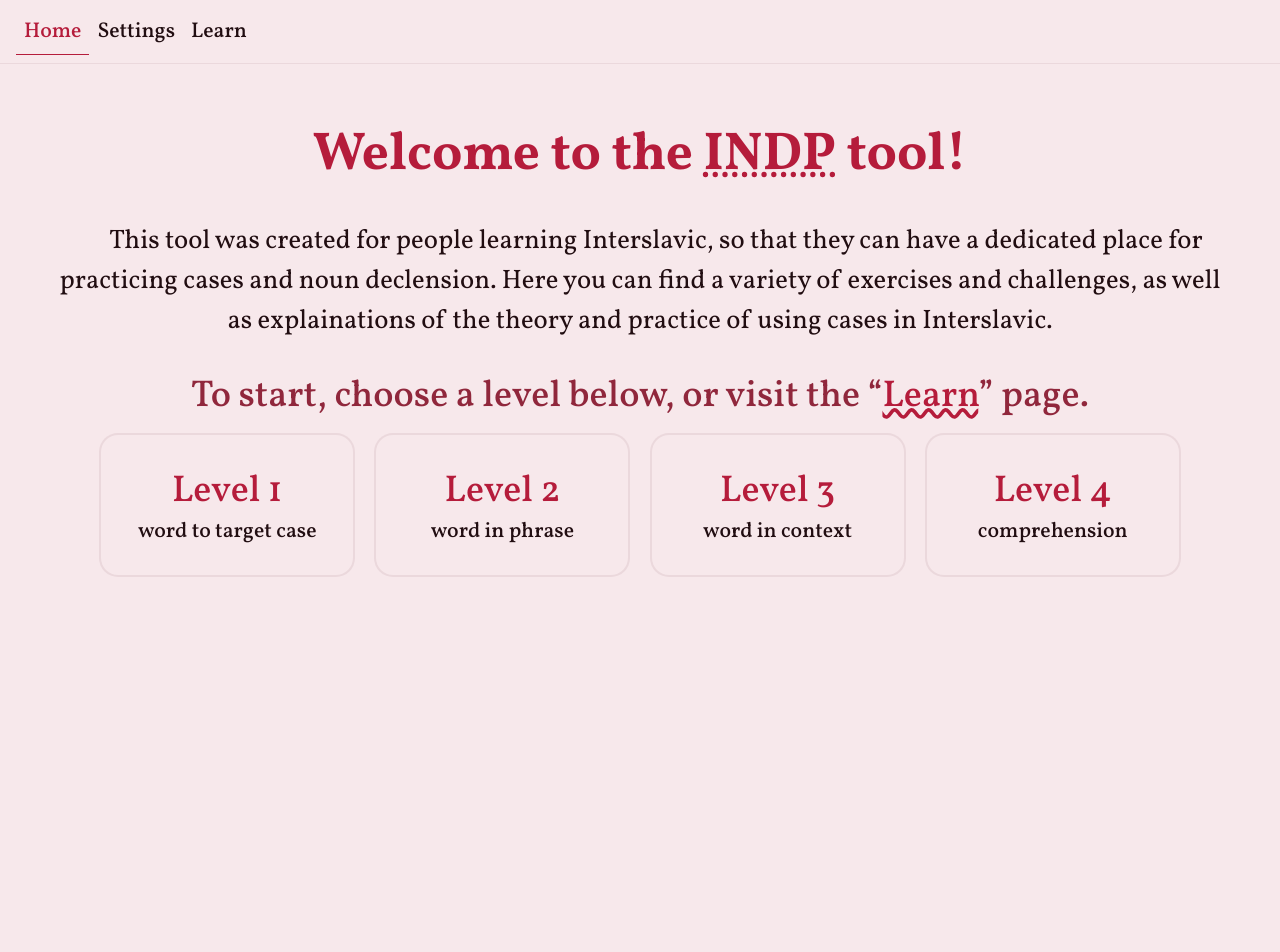
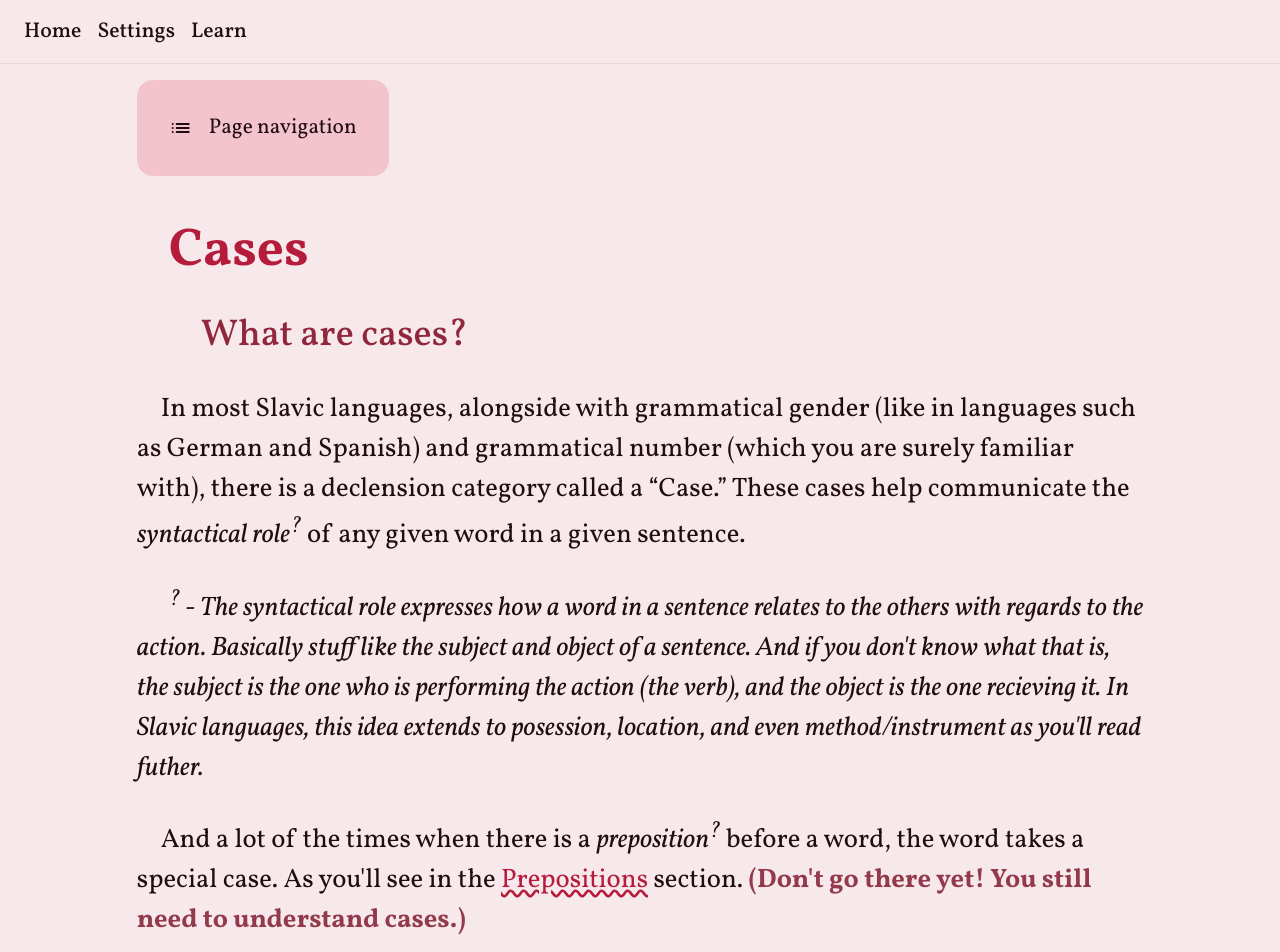
Before and after one commit to amsuu/INDP, an Angular app: page /learn/theory in a window 1280 px wide. Before the commit this address led to /#/home. Shown: the top 952 px of the page. Before the commit the page ends 800 px from the top, so only its background shows below. Built offline with nearby package versions, Linux system fonts and the light colour scheme.

Commit message:
reopen #32

```diff
--- a/src/app/app-routing.module.ts
+++ b/src/app/app-routing.module.ts
@@ -19,7 +19,7 @@ const routes: Routes = [
 ];
 
 @NgModule({
-  imports: [CommonModule, RouterModule.forRoot(routes, { useHash: true })],
+  imports: [CommonModule, RouterModule.forRoot(routes)],
   exports: [RouterModule]
 })
 
--- a/src/app/home/home.component.html
+++ b/src/app/home/home.component.html
@@ -8,7 +8,7 @@
     of using cases in Interslavic.
 </p>
 
-<h2>To start, choose a level below, or visit the “<a href="/learn">Learn</a>” page.</h2>
+<h2>To start, choose a level below, or visit the “<a routerLink="/learn">Learn</a>” page.</h2>
 
 <app-level-select-cards [levels]="[
     {levelOption: 'Level 1', routerLink: '/level/1', description: 'word to target case'},
--- a/src/app/theory-learn-page/theory-learn-page.component.html
+++ b/src/app/theory-learn-page/theory-learn-page.component.html
@@ -43,7 +43,7 @@ posession, location, and even method/instrument as you'll read futher."
     And a lot of the times when there is a
     <app-phrase-with-more-info phrase="preposition"></app-phrase-with-more-info>
     before a word, the word takes a special case. As you'll see in the
-    <a href="learn/theory#prepositions">Prepositions</a> section.
+    <a routerLink="learn/theory#prepositions">Prepositions</a> section.
     <strong class="note">
         (Don't go there yet! You still need to understand cases.)
     </strong>
```
